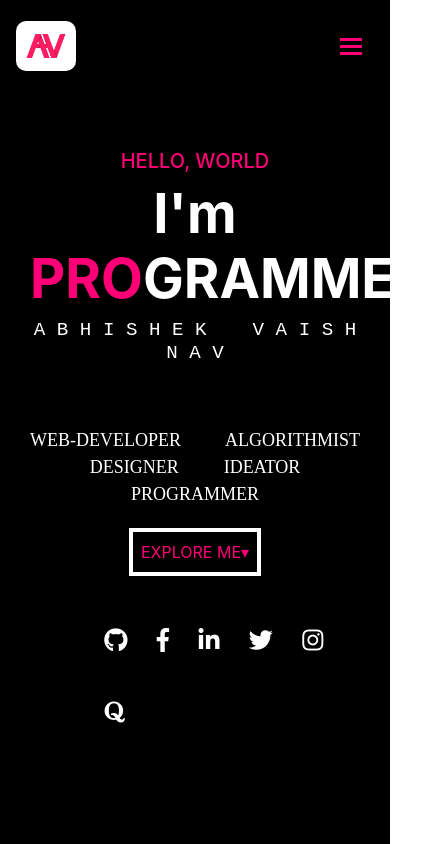
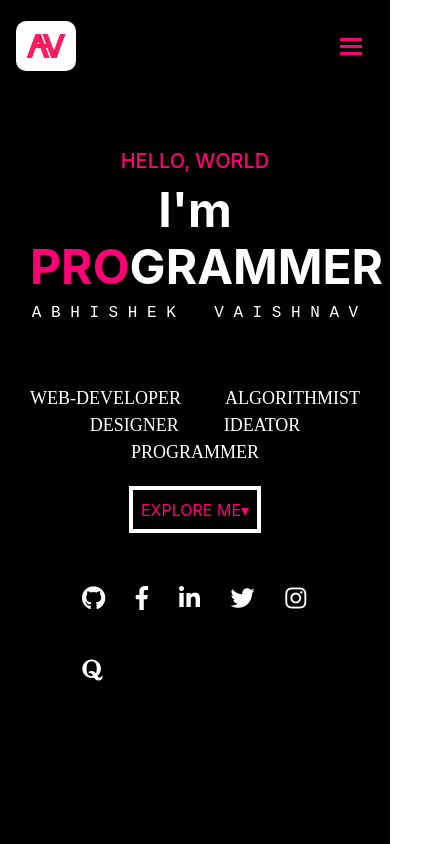
Before and after one commit to abhishek0777/abhishek0777.github.io, a plain HTML site: page index.html in a window 390 px wide. Shown: the whole page, 430 px wide, since content can reach past the window. Drawn offline with nearby package versions, Linux system fonts and the light colour scheme.

Commit message:
updated responsive.css

```diff
--- a/responsive.css
+++ b/responsive.css
@@ -6,10 +6,10 @@
     }
     .iam{
 
-        font-size: 340%;
+        font-size: 300%;
     }
     .name{
-        font-size: 120%;
+        font-size: 100%;
     }
     .skills{
         padding-top:15%;
@@ -17,7 +17,7 @@
     }
 
     .intro-social{
-        margin-left: 8%;
+        margin-left: 1%;
         /* transform:translate(0%,0%) */
     }
     .intro-social a .fa{
```
